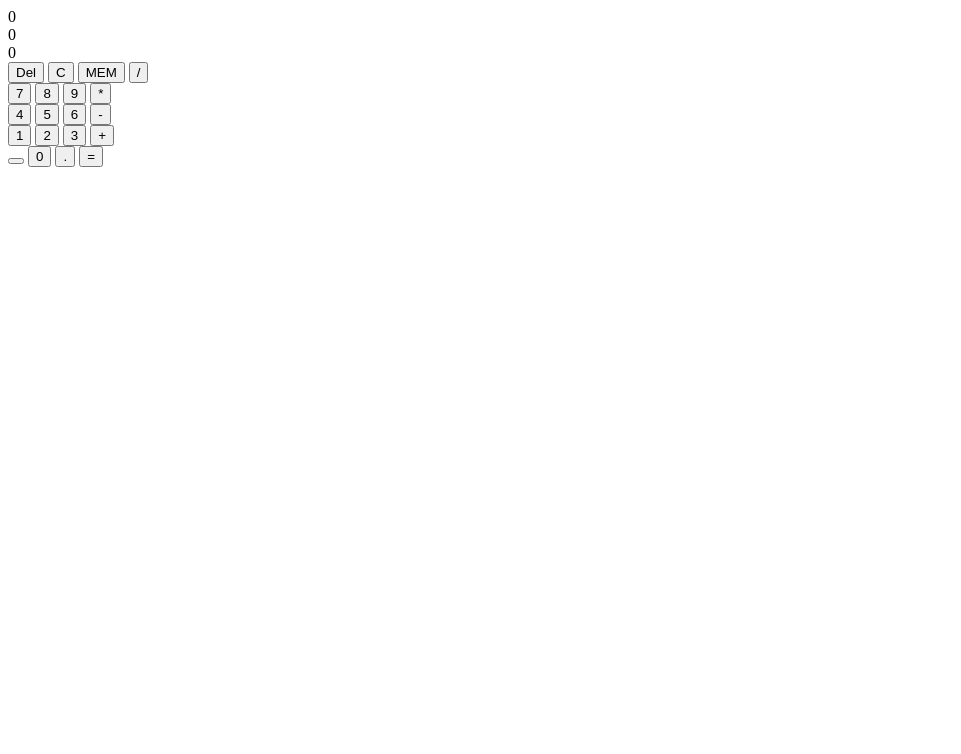
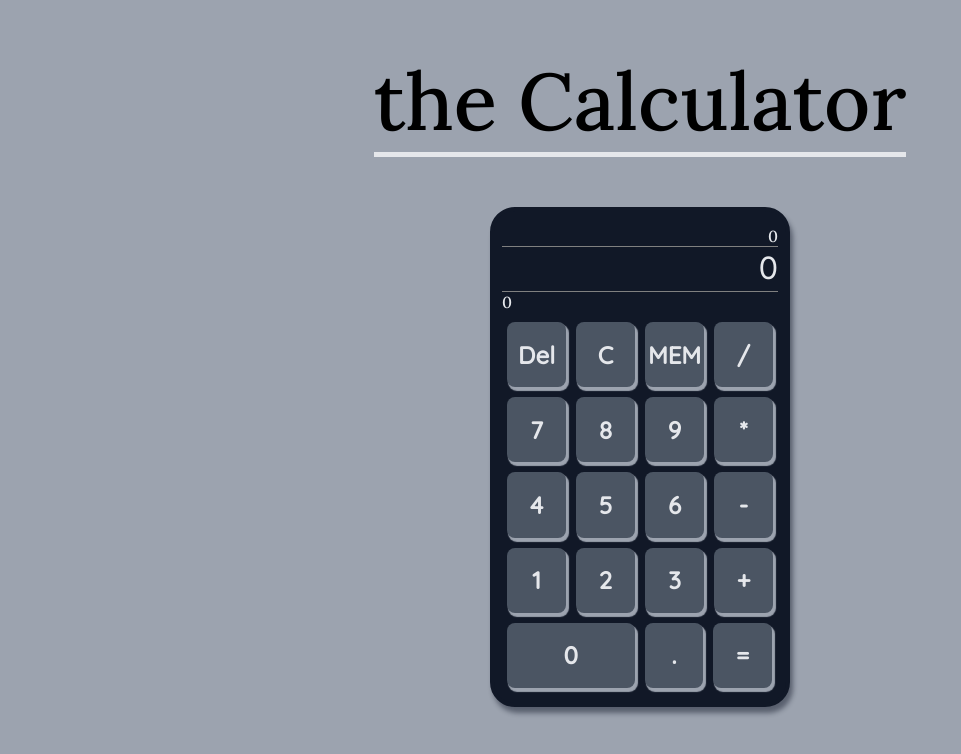
Before and after one commit to nzluis/calculator, a plain HTML site: page index.html in a window 1280 px wide. Shown: the whole page, without its empty margins (0-961 px from the left). Drawn offline with Linux system fonts and the light colour scheme.

Commit message:
apply keyboard functionality & css layout

```diff
--- a/index.html
+++ b/index.html
@@ -5,9 +5,11 @@
     <meta http-equiv="X-UA-Compatible" content="IE=edge">
     <meta name="viewport" content="width=device-width, initial-scale=1.0">
     <title>Calculator</title>
-    <link rel="stylesheet" href="style2.css">
+    <link rel="stylesheet" href="style.css">
 </head>
 <body>
+
+    <div class="header">the Calculator</div>
     <div class="container">
         <div class="displays">
             <div id="display2">0</div>
@@ -31,11 +33,13 @@
         <button class="numbers two">2</button>
         <button class="numbers three">3</button>
         <button class="operations add" data-att='1'>+</button></div>
-        <div class="rowsPad"><button></button>
-        <button class="numbers zero">0</button>
-        <button class="numbers dot">.</button>
-        <button class="equal">=</button></div>
+        <div class="rowsPad">
+        <div class="last">
+            <button class="numbers zero">0</button>
+            <button class="numbers dot">.</button>
+            <button class="equal">=</button></div>
+        </div>
     </div>
-    <script src="script2.js"></script>
+    <script src="script.js"></script>
 </body>
 </html>
--- a/script.js
+++ b/script.js
@@ -14,6 +14,7 @@ let memDisplay2 = ''
 let result = 0
 let alreadyDot = false
 var lastDigit = ''
+let digitCount = 0
 
 numbers.forEach(number => {
     number.addEventListener('click', (e) => {
@@ -24,8 +25,10 @@ numbers.forEach(number => {
         if (mainDisplay.innerText == result) {
             memDisplay1 = ''
         }
+        if (digitCount >= 10) {return}
         memDisplay1 += e.target.innerText
         mainDisplay.innerText = memDisplay1
+        digitCount += 1
     })
 })
 
@@ -36,6 +39,7 @@ operations.forEach(symbol => {
         memDisplay1 += e.target.innerText
         mainDisplay.innerText = memDisplay1
         alreadyDot = false
+        digitCount = 0
     })
 })
 
@@ -47,6 +51,7 @@ equal.addEventListener('click', () => {
     memDisplay1 = result
     mainDisplay.innerText = result
     resulDisplay.innerText = result
+    digitCount = 0
 
 })
 
@@ -70,3 +75,25 @@ memory.addEventListener('click', () => {
     mainDisplay.innerText = memDisplay1
     }
 })
+
+window.addEventListener('keydown', (e) => {
+    if (e.key=== '0' || e.key=== '1' || e.key=== '2' || e.key=== '3' || e.key=== '4' ||
+    e.key=== '5' || e.key=== '6' || e.key=== '7' || e.key=== '8' || e.key===  '9' ){pressBtn(e.key)}
+    else if (e.key === '/' || e.key=== '*' || e.key=== '-' || e.key=== '+') {pressOperation(e.key)}
+    else if (e.key === '=' || e.key == 'Enter') {equal.click()}
+    else if (e.key === '.') {dot.click()}
+    else if (e.key == 'Backspace') {del.click()}
+
+})
+
+function pressBtn(key) {
+    numbers.forEach((button) => {
+        if (button.innerText === key) {button.click()}
+    })
+}
+
+function pressOperation(key) {
+    operations.forEach((button) => {
+        if (button.innerText === key) {button.click()}
+    })
+}
--- a/style.css
+++ b/style.css
@@ -1,3 +1,7 @@
+@import url('https://fonts.googleapis.com/css2?family=Lora:wght@500&display=swap');
+@import url('https://fonts.googleapis.com/css2?family=Josefin+Sans&display=swap');
+@import url('https://fonts.googleapis.com/css2?family=Quicksand:wght@500&display=swap');
+
 * {
     box-sizing: border-box;
     margin: 0px;
@@ -8,14 +12,34 @@ body {
     padding: 50px 0px;
     width: 50%;
     margin: auto;
+    display: flex;
+    justify-content: center;
+    align-items: center;
+    flex-direction: column;
+    background-color: #9ca3af;
+    font-family: 'Lora', sans-serif;
+}
+
+.header {
+    font-size: 5em;
+    border-bottom: 5px solid #e5e7eb;
 }
 .container {
-    border: 4px solid black;
+    margin-top: 50px;
+    border: 4px solid #111827;
+    box-shadow: 3px 6px 5px 0px #1118277a;
     width: 300px;
     height: 500px;
     display: flex;
     flex-direction: column;
     overflow: hidden;
+    border-radius: 25px;
+    background-color: #111827;
+    color: #e5e7eb;
+    gap:10px;
+    padding: 15px 8px;
+
+
 }
 
 .rowsPad {
@@ -28,12 +52,24 @@ body {
     width: 100vw;
 }
 
+.last {
+    display: grid;
+    grid-template-columns: 1fr 1fr 1fr 1fr;
+    gap: 10px;
+    margin-right: 11px;
+}
+
+.zero{
+   grid-column: 1/3;
+}
+
 #display {
     width: 100%;
     border-top: 1px solid gray;
-    min-height: 50px;
+    min-height: 45px;
     text-align: right;
     font-size: xx-large;
+    font-family: 'Quicksand', sans-serif;
 }
 
 #display2 {
@@ -43,8 +79,24 @@ body {
 #display3 {
     text-align: left;
     border-top: 1px solid gray;
+
 }
 
 button {
+    margin: 0px 5px;
     width: 100%;
+    border-radius: 8px;
+    outline: none;
+    border: none;
+    font-size: x-large;
+    font-weight: bolder;
+    background-color: #4b5563;
+    color: #e5e7eb;
+    box-shadow: 2px 3px 1px 1px #9ca3af;
+    font-family: 'Quicksand', sans-serif;
 }
+
+button:hover {
+    background-color: #1f2937;
+    transform: scale(1.1);
+}
```
